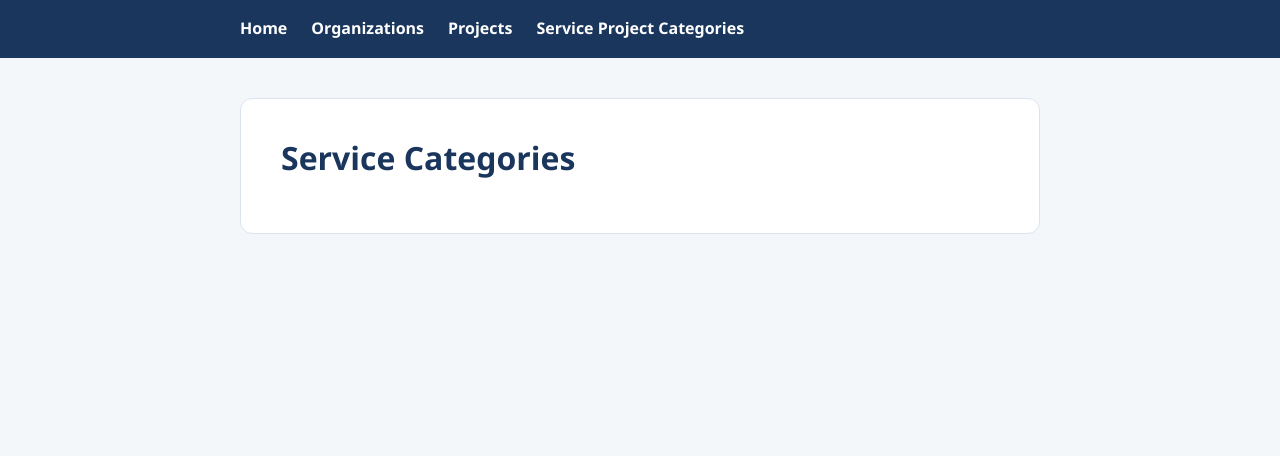
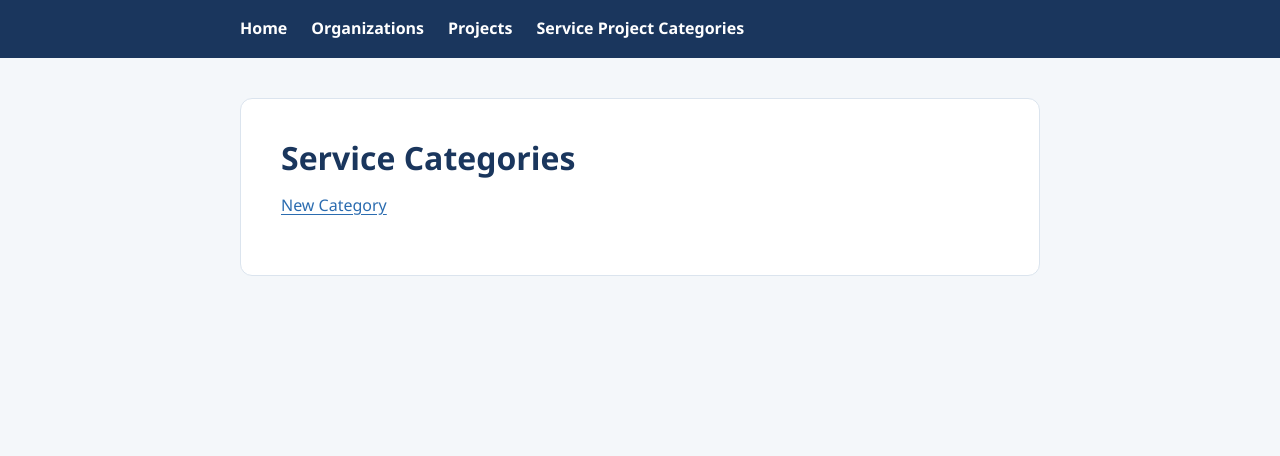
Before and after one commit to vantaylor99/cse340-web-backend-dev, a Node server app: page /categories in a window 1280 px wide. Shown: the top 456 px of the page. Run offline with Node 20, Linux system fonts and the light colour scheme; data that the repository does not hold is empty.

Commit message:
Added the ability to add new categories as well as edit old ones.

```diff
--- a/src/controllers/categories.js
+++ b/src/controllers/categories.js
@@ -1,6 +1,14 @@
 // Import any needed model functions
-import { getAllCategories, getCategoryByID, getAllProjectsForCategory, getAllCategoriesForProject, updateCategoryAssignments } from '../models/categories.js';
+import { getAllCategories, getCategoryByID, getAllProjectsForCategory, getAllCategoriesForProject, updateCategoryAssignments, createNewCategory, updateCategory } from '../models/categories.js';
 import { getProjectDetails } from '../models/projects.js';
+import { body, validationResult } from 'express-validator';
+
+const categoryValidation = [
+    body('name')
+        .trim()
+        .notEmpty().withMessage('Category is required')
+        .isLength({ min: 3, max: 100 }).withMessage('Category must be between 3 and 100 characters'),
+];
 
 // Define any controller functions
 const showCategoriesPage = async (req, res) => {
@@ -43,6 +51,68 @@ const processAssignCategoriesForm = async (req, res) => {
     res.redirect(`/project/${projectId}`);
 };
 
+const showNewCategoryForm = async (req, res) => {
+    const title = 'New Category Form'
+
+    res.render('new-category', {
+        title
+    });
+
+}
+
+const processNewCategoryForm = async (req, res) => {
+    const { name } = req.body
+
+    const errors = validationResult(req);
+    if (!errors.isEmpty()) {
+        errors.array().forEach((error) => {
+            req.flash('error', error.msg);
+        });
+        return res.redirect('/new-category');
+    }
+
+    try {
+        await createNewCategory(name);
+        req.flash('success', `Successfully created category: ${name}`);
+        res.redirect('/categories');
+    } catch (error) {
+        console.error('Error creating new category:', error)
+        req.flash('error', `There was an error creating category: ${name}`);
+        res.redirect('/new-category');
+    }
+}
+
+const showEditCategoryForm = async (req, res) => {
+    const categoryId = req.params.id;
+    const category = await getCategoryByID(categoryId);
+
+    if (!category) {
+        req.flash('error', 'Category not found');
+        return res.redirect('/categories');
+    }
+
+
+    const title = `Edit Category: ${category.name}`
+    res.render('edit-category', { title, category });
+}
+
+const processEditCategoryForm = async (req, res) => {
+
+    const categoryId = req.params.id
+    const results = validationResult(req);
+
+    if (!results.isEmpty()) {
+        results.array().forEach((error) => {
+            req.flash('error', error.msg);
+        });
+        return res.redirect(`/edit-category/${categoryId}`);
+    }
+
+    const { name } = req.body;
+    await updateCategory(categoryId, name);
+    req.flash('success', `Category "${name}" Updated`);
+    res.redirect(`/category/${categoryId}`);
+};
 
 // Export any controller functions
-export { showCategoriesPage, showCategoryDetailsPage, showEditCategoriesForm, processAssignCategoriesForm };
+export { showCategoriesPage, showCategoryDetailsPage, showEditCategoriesForm, processAssignCategoriesForm, processNewCategoryForm, showNewCategoryForm, categoryValidation, showEditCategoryForm, processEditCategoryForm };
--- a/src/models/categories.js
+++ b/src/models/categories.js
@@ -89,4 +89,46 @@ const updateCategoryAssignments = async (projectId, categoryIds) => {
   }
 };
 
-export { getAllCategories, getCategoryByID, getAllCategoriesForProject, getAllProjectsForCategory, updateCategoryAssignments };
+const createNewCategory = async (categoryName) => {
+  const query = `
+    INSERT INTO public.categories (name)
+    VALUES ($1)
+    RETURNING category_id;
+  `
+
+  const queryParams = [categoryName]
+  const result = await db.query(query, queryParams)
+
+  if (result.rows.length === 0) {
+    throw new Error("Failed to create category");
+  }
+  if (process.env.ENABLE_SQL_LOGGING === 'true') {
+    console.log('Created new cateogry with ID:', result.rows[0].category_id)
+  }
+
+  return result.rows[0].category_id;
+}
+
+const updateCategory = async (categoryId, name) => {
+  const query = `
+        UPDATE categories
+        SET name = $2
+        WHERE category_id = $1
+        RETURNING category_id;
+        `;
+
+  const queryParams = [categoryId, name];
+  const result = await db.query(query, queryParams);
+
+  if (result.rows.length === 0) {
+    throw new Error('Category not found');
+  }
+
+  if (process.env.ENABLE_SQL_LOGGING === 'true') {
+    console.log(`Updated category with ID: ${categoryId}`);
+  }
+
+  return result.rows[0].category_id;
+};
+
+export { getAllCategories, getCategoryByID, getAllCategoriesForProject, getAllProjectsForCategory, updateCategoryAssignments, createNewCategory, updateCategory };
--- a/src/views/categories.ejs
+++ b/src/views/categories.ejs
@@ -3,6 +3,7 @@
         <h1>
             <%= title %>
         </h1>
+        <p><a href="/new-category/">New Category</a></p>
 
         <ul>
             <% categories.forEach(category=> { %>
@@ -11,6 +12,5 @@
                     </a></li>
                 <% }); %>
         </ul>
-
     </main>
     <%- include('partials/footer') %>
--- a/src/views/category.ejs
+++ b/src/views/category.ejs
@@ -6,6 +6,7 @@
         <h2>
             <%= category.name %> Projects:
         </h2>
+        <p><a href="/edit-category/<%= category.category_id %>">Edit Category</a></p>
         <ul>
             <% projects.forEach(project=> { %>
                 <li>
```
Also changed, not shown: src/controllers/projects.js (+2 -5 lines), src/routes.js (+7 -3 lines), src/views/edit-category.ejs (added, +16 -0 lines), src/views/new-category.ejs (added, +16 -0 lines).
